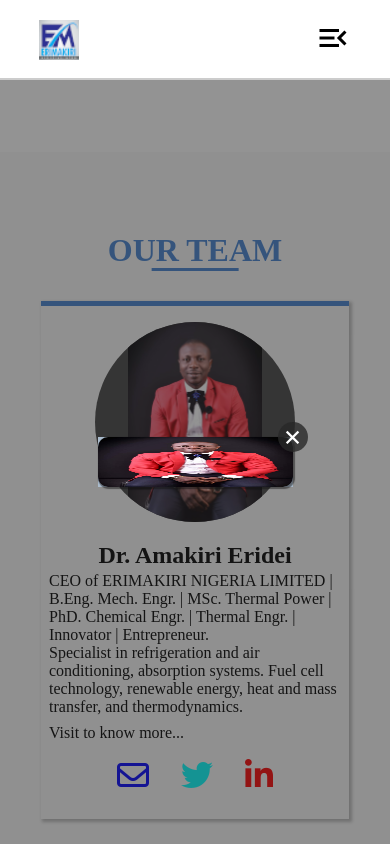
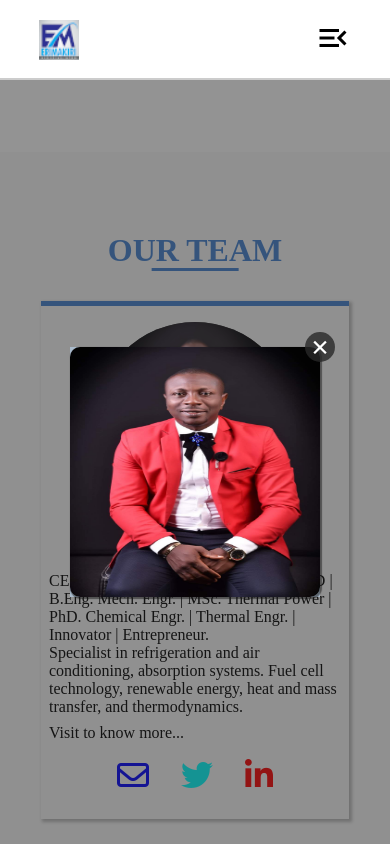
Before and after one commit to tombra4ril-web-projects/Erimakiri-Nigeria-Limited, a React (Create React App) app: page /about-us in a window 390 px wide. Both pictures are taken after a click on the picture 195 px from the left and 1656 px from the top of the page. Shown: the part 1234-2078 px from the top of the page. Built offline with nearby package versions, Linux system fonts and the light colour scheme.

Commit message:
Worked on the popup image for small screen

```diff
--- a/src/components/NavBar/NavBar.js
+++ b/src/components/NavBar/NavBar.js
@@ -108,7 +108,6 @@ export const NavBar = () => {
             <ul id="menu-ul" className="menu-list">
               <li className="link">
                 <NavLink
-                  smooth
                   to={{
                     pathname: "/",
                     scrollTop: true
@@ -120,7 +119,6 @@ export const NavBar = () => {
               </li>
               <li className="link">
                 <NavLink
-                  smooth
                   to={{
                     pathname: "/services",
                     scrollTop: true
@@ -132,7 +130,6 @@ export const NavBar = () => {
               </li>
               <li className="link">
                 <NavLink
-                  smooth
                   to={{
                     pathname: "/about-us",
                     scrollTop: true
@@ -144,7 +141,6 @@ export const NavBar = () => {
               </li>
               <li className="link">
                 <NavLink
-                  smooth
                   to={{
                     pathname: "/contact-us",
                     scrollTop: true
--- a/src/components/modules/Popup.js
+++ b/src/components/modules/Popup.js
@@ -3,19 +3,20 @@ import styled from "styled-components"
 
 const PopupDiv = styled.div`
   position: fixed;
-  top: 80px;
+  top: 50px;
   left: 0;
   z-index: 10000;
   display: flex;
   justify-content: center;
   align-items: center;
   width: 100%;
-  height: calc(100vh - 80px);
+  min-width: 350px;
+  height: 100%;
   color: white;
 
   &:before{
     content: "";
-    position: absolute;
+    position: fixed;
     top: 0;
     left: 0;
     width: 100%;
@@ -24,7 +25,7 @@ const PopupDiv = styled.div`
   }
   .image-div{
     width: 500px;
-    height: 600px;
+    height: 500px;
     background-color: #aabbcc;
     display: flex;
     justify-content: center;
@@ -37,6 +38,7 @@ const PopupDiv = styled.div`
     border-radius: 10px;
     box-shadow: 1px 1px 1px 1px rgba(20, 20, 20, 0.5);
     overflow: auto;
+    object-fit: center;
   }
   .image-div .close-icon{
     color: white;
@@ -57,24 +59,23 @@ const PopupDiv = styled.div`
 
   @media screen and (max-width: 600px){
     .image-div{
-      width: 60%;
-      height: 60%;
-      background-color: #aabbcc;
+      width: 350px;
+      height: 350px;
     }
     .image-div .close-icon{
       width: 40px;
       height: 40px;
     }
     .image-div .close-icon{
-      top: -15px;
-      right: -15px;
+      top: -20px;
+      right: -20px;
     }
   }
 
   @media screen and (max-width: 400px){
     .image-div{
-      width: 50%;
-      height: 50px;
+      width: 250px;
+      height: 250px;
     }
     .image-div .close-icon{
       width: 30px;
--- a/src/components/modules/Scrolltop.js
+++ b/src/components/modules/Scrolltop.js
@@ -8,7 +8,7 @@ export default function ScrollToTop() {
     if(scrollTop){
       window.scrollTo(0, 0);
     }
-  }, [pathname]);
+  }, [pathname, scrollTop]);
 
   return null;
 }
```
Also changed, not shown: 1 other file (tests, documents, lock files or other folders).
